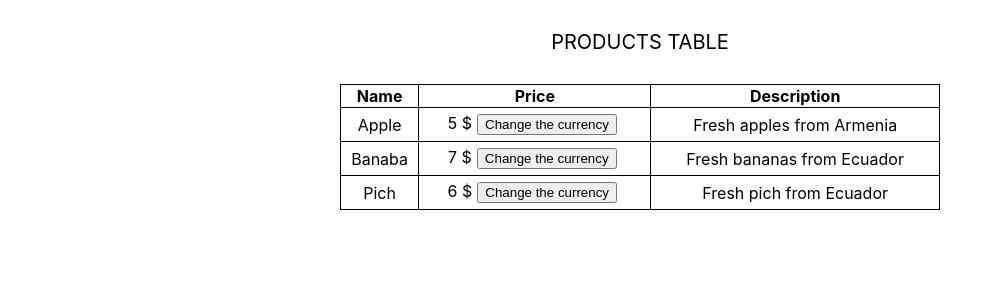
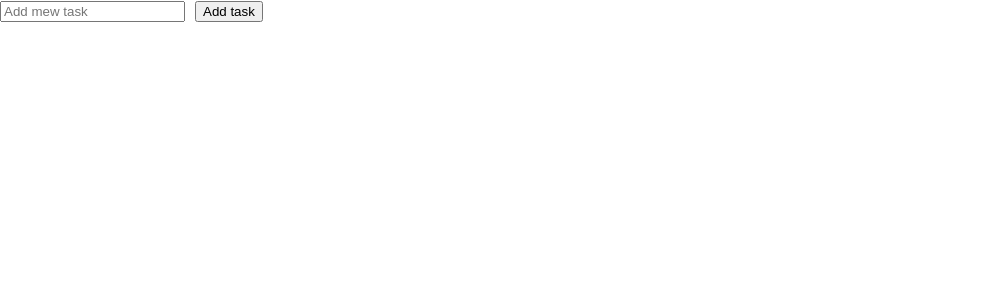
Before and after one commit to Van1906/react-myProject, a React (Create React App) app: page / in a window 1280 px wide. Shown: the top 300 px of the page, without its empty margins (0-1003 px from the left). Built offline with nearby package versions, Linux system fonts and the light colour scheme.

Commit message:
less-6-7-homework-ToDo

```diff
--- a/src/App.css
+++ b/src/App.css
@@ -41,24 +41,6 @@
 
 
 
-caption {
-  margin: 30px 0;
-  text-transform: uppercase;
-  font-size: 20px;
+input {
+  margin-right: 10px;
 }
-
-table {
-  margin: 0 auto;
-  border-collapse: collapse;
-  width: 600px;
-  height: 80px;
-  text-align: center;
-}
-
-table, th, td {
-  border: 1px solid #000000;
-}
-
-button {
-  margin: 5px;
-}
--- a/src/App.js
+++ b/src/App.js
@@ -1,25 +1,11 @@
 import React from 'react';
 import './App.css';
-import Product from './less-4-homework/Product';
+import ToDo from './less-6-homework/ToDo';
 
 function App() {
   return (
     <div>
-          <table>
-            <caption>Products Table</caption>
-            <thead>
-                <tr>
-                    <th>Name</th>
-                    <th>Price</th>
-                    <th>Description</th>
-                </tr>
-            </thead>
-            <tbody>
-                <Product name='Apple' price={5} description='Fresh apples from Armenia'/>
-                <Product name='Banaba' price={7} description='Fresh bananas from Ecuador'/>
-                <Product name='Pich' price={6} description='Fresh pich from Ecuador'/>
-            </tbody>
-            </table>
+        <ToDo />
     </div>
   );
 }
--- a/src/less-4-homework/Description.jsx
+++ /dev/null
@@ -1,9 +0,0 @@
-import React,{Component} from 'react';
-
-class Description extends Component{
-    render() {
-        return <span>{this.props.description}</span>
-    }
-}
-
-export default Description;
--- a/src/less-4-homework/Name.jsx
+++ /dev/null
@@ -1,9 +0,0 @@
-import React,{Component} from 'react';
-
-class Name extends Component{
-    render() {
-        return <span>{this.props.name}</span>
-    }
-}
-
-export default Name;
--- a/src/less-4-homework/Price.jsx
+++ /dev/null
@@ -1,41 +0,0 @@
-import React, {Component} from 'react';
-
-
-class Price extends Component{
-    constructor(props) {
-        super(props);
-        this.state = {
-            productPrice: props.price,
-            currency: '$',
-        }
-    }
-
-
-
-    handleClick = () => {
-        if(this.state.currency === '$') {
-            this.setState({
-                productPrice: this.state.productPrice*487,
-                currency: '֏',
-            });
-        } else {
-            this.setState({
-                productPrice: this.state.productPrice/487,
-                currency: '$',
-            });
-        }
-    };
-
-
-    render() {
-        return (
-                <div>
-                    <span>{this.state.productPrice} {this.state.currency}</span>
-                    <button onClick={this.handleClick}>Change the currency</button>
-                </div>
-        )
-
-    }
-}
-
-export default Price;
--- a/src/less-4-homework/Product.jsx
+++ /dev/null
@@ -1,22 +0,0 @@
-import React,{Component} from 'react';
-import Name from './Name';
-import Price from './Price';
-import Description from './Description';
-
-class Product extends Component{
-
-    render() {
-        return (
-                <tr>
-                <td><Name name={this.props.name}/></td>
-                <td>
-                    <Price price={this.props.price}/>
-                </td>
-                <td><Description description={this.props.description}/></td>
-                </tr>
-        )
-    }
-}
-
-
-export default Product;
--- /dev/null
+++ b/src/less-6-homework/Task.jsx
@@ -0,0 +1,9 @@
+import React from 'react';
+
+function Task(props) {
+    return(
+        <li>{props.value}</li>
+    )
+}
+
+export default Task;
--- /dev/null
+++ b/src/less-6-homework/ToDo.jsx
@@ -0,0 +1,61 @@
+import React from 'react';
+import Task from './Task';
+
+class ToDo extends React.Component {
+    state = {
+        inputValue: '',
+        tasks: []
+    };
+
+    handleClick = () =>{
+        const {inputValue} = this.state;
+        const tasks = [...this.state.tasks]
+        tasks.push(inputValue);
+
+        this.setState({
+            tasks,
+            inputValue: ''
+        })
+    };
+
+
+    handleChange = (event)=>{
+        this.setState({
+            inputValue: event.target.value,
+        });
+    };
+
+
+    render() {
+        const {tasks, inputValue} = this.state;
+        return (
+            <>
+                <input
+                    value = {inputValue}
+                    type="text"
+                    placeholder = 'Add mew task'
+                    onChange={this.handleChange}
+                />
+                <button
+                onClick={this.handleClick}
+                >
+                Add task
+                </button>
+                <ol>
+                    {tasks.map((el, i)=>{
+                        return (
+                            <Task
+                                key = {i}
+                                value = {el}
+                            />
+                        )
+                    })
+                    }
+                </ol>
+            </>
+        )
+    };
+};
+
+
+export default ToDo;
```
